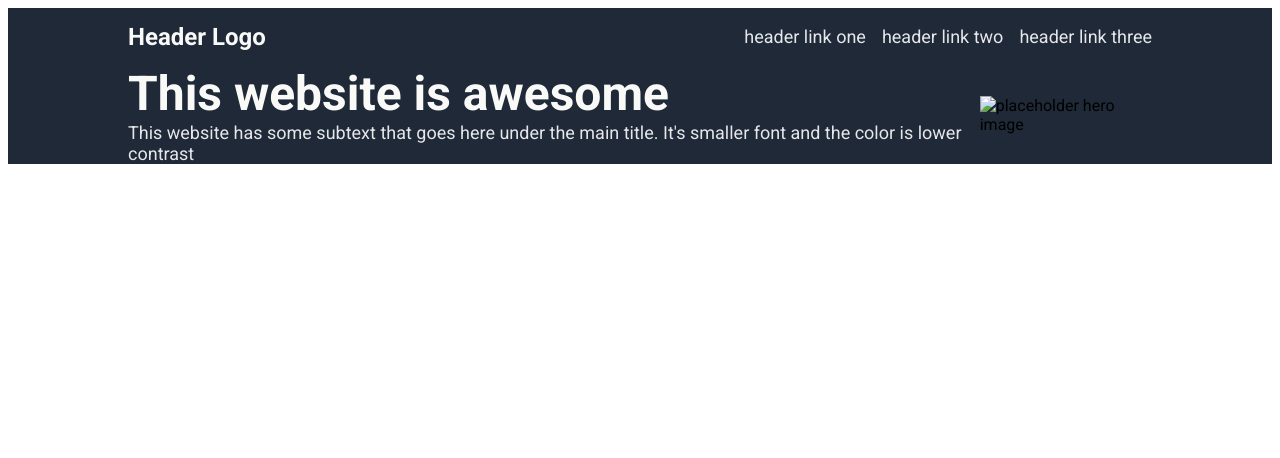
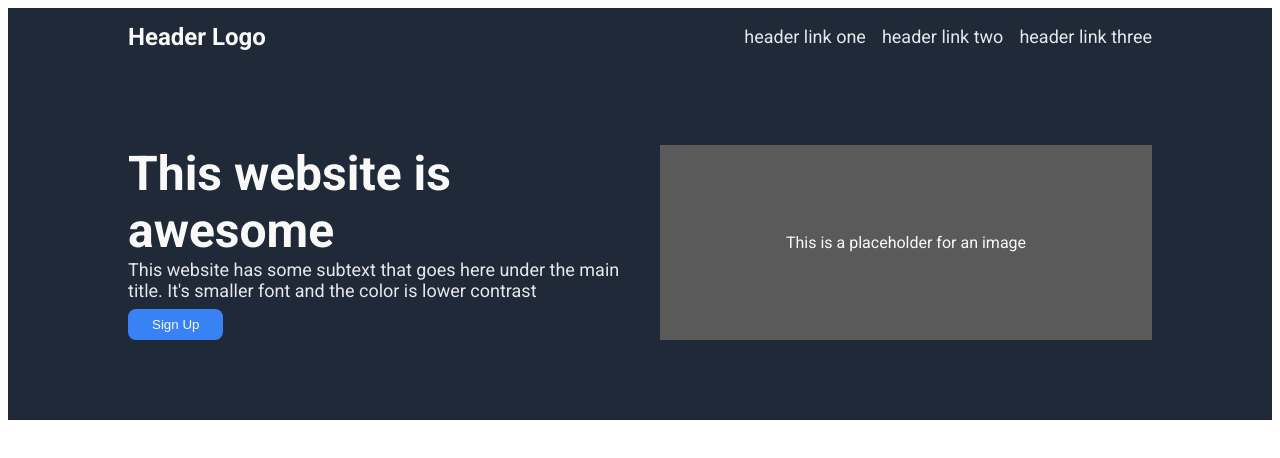
Before and after one commit to rutabageldev/landing-page, a plain HTML site: page index.html in a window 1280 px wide. Drawn offline with Linux system fonts and the light colour scheme.

Commit message:
Completed building hero section

```diff
--- a/index.html
+++ b/index.html
@@ -7,7 +7,7 @@
 
 <body>
     <div class="header">
-        <div class=logo>Header Logo</div>
+        <div class=header__logo>Header Logo</div>
         <ul>
             <li>header link one</li>
             <li>header link two</li>
@@ -16,11 +16,12 @@
     </div>
 
     <div class="hero-container">
-        <div class="hero-left">
-            <div class="hero-primary">This website is awesome</div>
-            <div class="hero-secondary">This website has some subtext that goes here under the main
+        <div class="hero-container__left">
+            <div class="hero-container__primary">This website is awesome</div>
+            <div class="hero-container__secondary">This website has some subtext that goes here under the main
                 title. It's smaller font and the color is lower contrast</div>
+            <button>Sign Up</button>
         </div>
-        <img src="hero.jpg" alt="placeholder hero image">
+        <div class="hero-container__image">This is a placeholder for an image</div>
     </div>
 </body>
--- a/style.css
+++ b/style.css
@@ -5,34 +5,72 @@ body {
 }
 
 ul{
+  display: flex;
+  gap: 16px;
+
   list-style: none;
-    display: flex;
+  font-size: 18px;
   color: #E5E7Eb;
-    font-size: 18px;
-    gap: 16px;
 }
 
 .header, .hero-container {
   display: flex;
   align-items: center;
   justify-content: space-between;
+  gap: 40px;
+
+  padding: 0px 120px;
+  padding-bottom: 80px;
+
   background-color: #1F2937;
-    padding: 0px 120px;
 }
 
-.logo {
-    color: #F9FAF8;
+.hero-container{
+  align-items: stretch;
+  flex: 1;
+}
+
+.hero-container__left {
+  flex: 1;
+}
+
+.header__logo {
   font-size: 24px;
   font-weight: 900;
+  color: #F9FAF8;
 }
 
-.hero-primary {
+.hero-container__primary {
   font-size: 48px;
+  font-weight: 900;
   color: #F9FAF8;
-    font-weight: 900;
 }
 
-.hero-secondary {
+.hero-container__secondary {
+  margin-bottom: 8px;
+
+  font-size: 18px;
   color: #E5E7Eb;
-    font-size: 18px;
 }
+
+.hero-container__image {
+  display: flex;
+  justify-content: center;
+  align-items: center;
+  flex: 1;
+
+  width: 100%;
+  height: auto;
+
+  background-color: #5a5a5a;
+  color: #F9FAF8;
+}
+
+button {
+  padding: 8px 24px;
+
+  background-color: #3882F6;
+  color: #F9FAF8;
+  border: 0px;
+  border-radius: 8px;
+}
```
Lines whose indentation alone changed are shown as unchanged.
